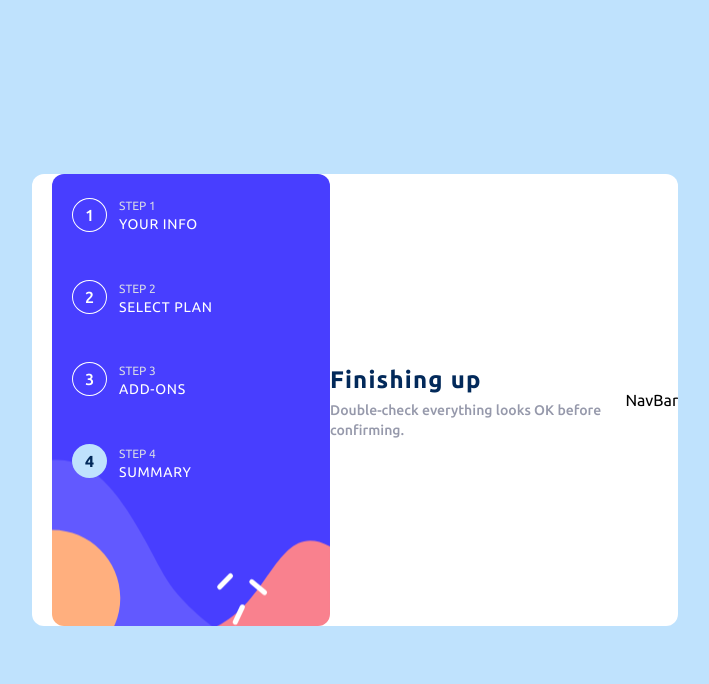
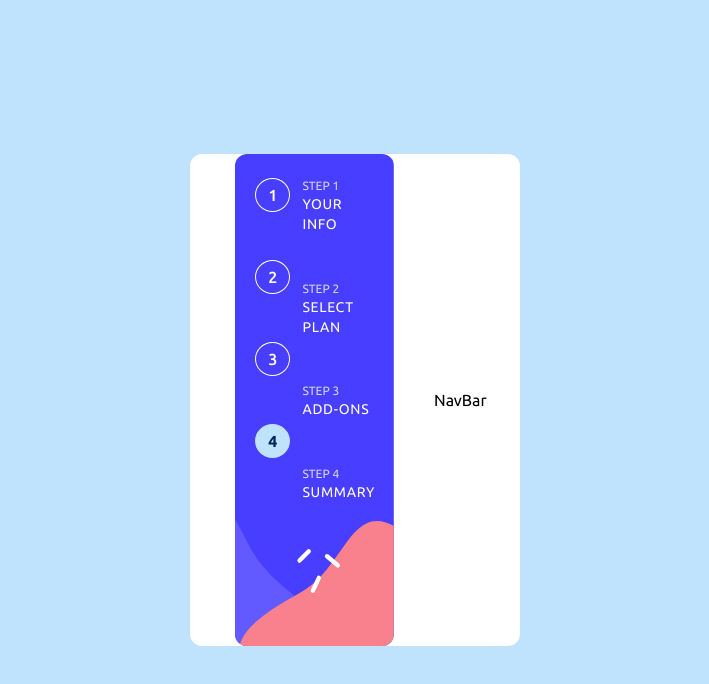
Before and after one commit to Aik-202/aik-multi-step-form, a React (Vite) app in the folder multi-step_form/: page /finished in a window 1280 px wide. Shown: the top 684 px of the page, without its empty margins (285-994 px from the left). Built offline with nearby package versions, Linux system fonts and the light colour scheme.

Commit message:
Made some adjustments

```diff
--- a/multi-step_form/src/Components/Form/AddOnsInfo.jsx
+++ b/multi-step_form/src/Components/Form/AddOnsInfo.jsx
@@ -39,11 +39,11 @@ export default function AddOnsInfo() {
           addonActive == "Customizable profile" && item.header == "Customizable profile" ? 'bg-light-blue  bg-opacity-[20%] border-t-marine border-purplish':
           'bg-transparent border-light-gray border-t-light-gray'
           }`} onClick={changeAddon} key={item.header}>
-          <input type="checkbox" id={item.header} className='w-[7.5%]' />
+          <input type="checkbox" id={item.header} className='w-[8%] text-center' />
           <div className='flex flex-col space-y-0'>
             <label htmlFor={item.header} className='text-sm text-marine font-bold tracking-wide'>
             {item.header}</label>
-            <p className='text-xs w-[10rem] xl:w-[15rem]'>{item.text}</p>
+            <p className='text-[0.65rem] w-[10rem] xl:w-[15rem]'>{item.text}</p>
           </div>
           <p className='self-center text-sm text-purplish'>{item.month}</p>
          </div>})}
--- a/multi-step_form/src/Pages/Finished.jsx
+++ b/multi-step_form/src/Pages/Finished.jsx
@@ -1,12 +1,12 @@
 import React from 'react'
-import { FinishedInfo, NavBar, FormHeaders } from '../Components'
+import { FinishedInfo, NavBar } from '../Components'
 
 export default function Finished() {
   return (
-    <section className='bg-light-blue relative h-full sm:flex sm:flex-row sm:bg-white
-    sm:justify-center sm:items-center sm:content-center sm:pl-5 sm:h-max sm:rounded-xl'>
+    <section className='bg-light-blue relative h-screen sm:flex sm:flex-row sm:bg-white
+    sm:justify-center sm:items-center sm:content-center sm:pl-5 sm:h-max sm:rounded-xl lg:space-x-10
+    lg:pl-3'>
         <NavBar finished={true}/>
-        <FormHeaders personal={false} plans={false} addons={false} finished={true}/>
         <FinishedInfo />
     </section>
 
```
